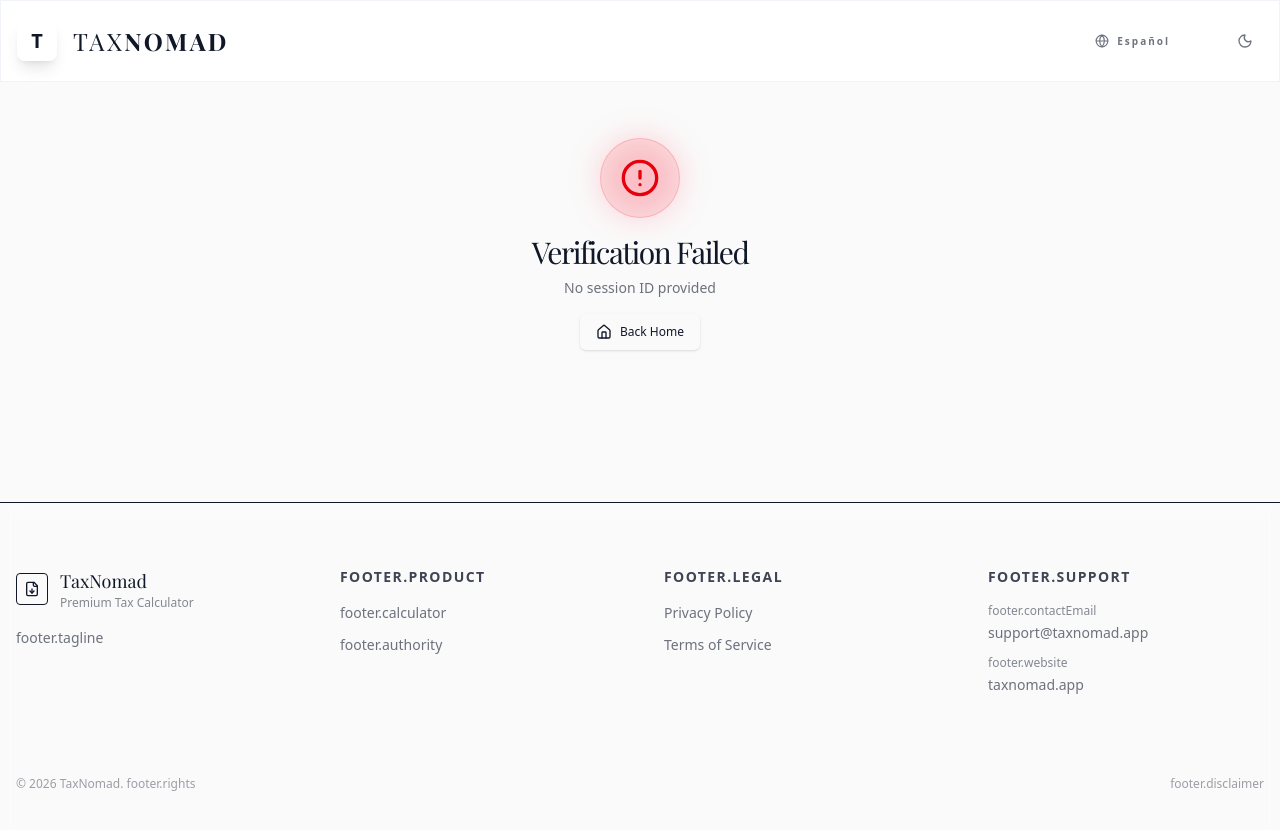
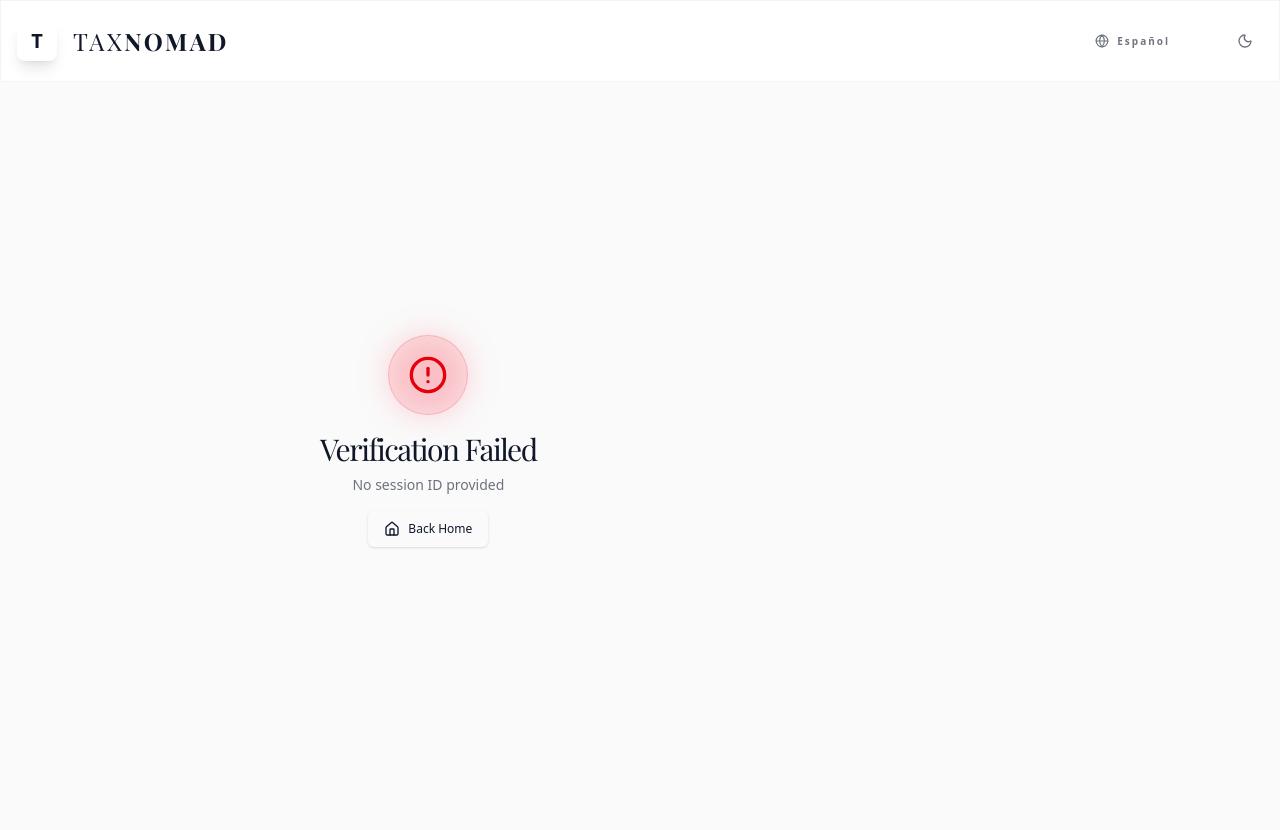
Before and after one commit to ToniIAPro73/calculadora-fiscal-183-premium, a React (Vite) app: page /payment-success in a window 1280 px wide. Both pictures are taken after a click on the button "English". Shown: the top 830 px of the page. After the commit the page ends 800 px from the top, so only its background shows below. Built offline with nearby package versions, Linux system fonts and the light colour scheme; a web font is replaced by a local one.

Commit message:
Fix checkmark green color and remove footer from payment success page

```diff
--- a/src/pages/PaymentSuccess.tsx
+++ b/src/pages/PaymentSuccess.tsx
@@ -4,7 +4,6 @@ import { useSearchParams, useNavigate } from 'react-router-dom';
 import { useLanguage } from '@/contexts/i18nContext';
 import { toast } from 'sonner';
 import Header from '@/components/Header';
-import Footer from '@/components/Footer';
 import { Card, CardContent } from '@/components/ui/card';
 import { Button } from '@/components/ui/button';
 import {
@@ -115,7 +114,6 @@ const PaymentSuccess: React.FC = () => {
               <p className="text-base opacity-60">{t('payment.verifying') || 'Verifying payment...'}</p>
             </div>
           </main>
-          <Footer />
         </div>
       </>
     );
@@ -132,7 +130,7 @@ const PaymentSuccess: React.FC = () => {
       <div className="min-h-screen premium-gradient flex flex-col font-sans text-foreground">
         <Header />
 
-        <main className="flex-1 max-w-2xl mx-auto w-full px-4 py-6">
+        <main className="flex-1 max-w-2xl mx-auto w-full px-4 py-6 flex items-center">
           {isVerified && (
             <>
               {/* Success State */}
@@ -140,9 +138,9 @@ const PaymentSuccess: React.FC = () => {
                 {/* Success Icon */}
                 <div className="flex justify-center pt-4 pb-2">
                   <div className="relative w-24 h-24">
-                    <div className="absolute inset-0 bg-gradient-to-br from-primary/20 to-secondary/20 rounded-full blur-xl"></div>
-                    <div className="absolute inset-0 flex items-center justify-center rounded-full bg-primary/10 border-2 border-primary">
-                      <CheckCircle2 className="w-14 h-14 text-primary" />
+                    <div className="absolute inset-0 bg-gradient-to-br from-primary/30 to-primary/20 rounded-full blur-xl"></div>
+                    <div className="absolute inset-0 flex items-center justify-center rounded-full bg-primary/20 border-2 border-primary">
+                      <CheckCircle2 className="w-14 h-14 text-primary fill-primary" />
                     </div>
                   </div>
                 </div>
@@ -277,8 +275,6 @@ const PaymentSuccess: React.FC = () => {
             </>
           )}
         </main>
-
-        <Footer />
       </div>
     </>
   );
```
